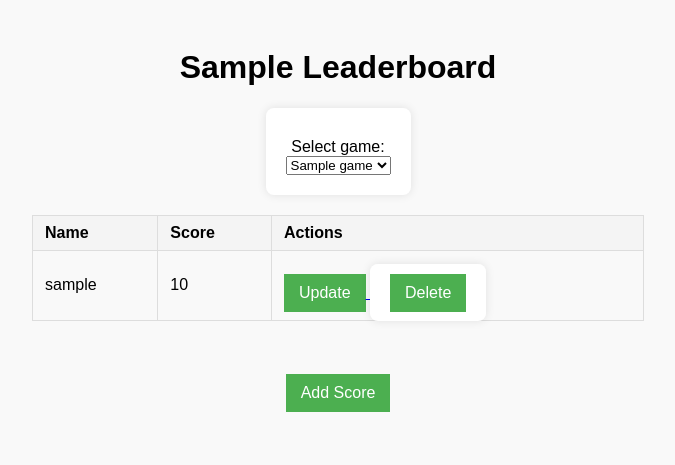
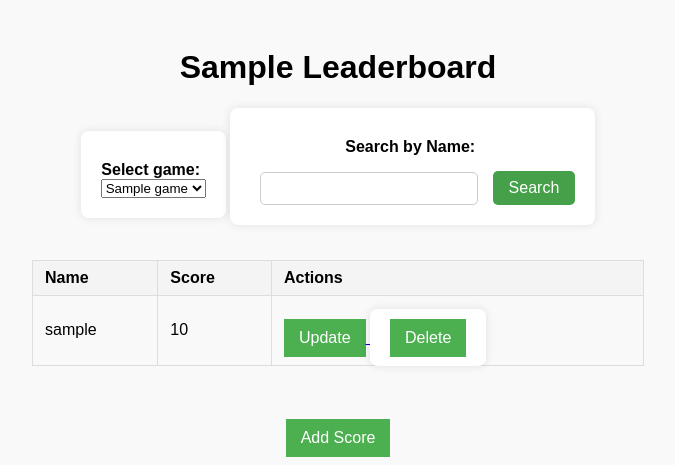
Before and after one commit to John-TRI1/BugFreeBrigade2, a Flask app: template Team Project One/templates/index.html in a window 1280 px wide. Shown: the top 465 px of the page, without its empty margins (302-977 px from the left). Run offline with Flask 3, Linux system fonts and the light colour scheme; the template is opened without the code that fills it: most values are stand-ins (such as "Sample title", 1, 10 or a date in 2020).

Commit message:
Added a search bar that filters through names

```diff
--- a/Team Project One/app.py
+++ b/Team Project One/app.py
@@ -19,6 +19,7 @@ cursor = db.cursor(dictionary=True)
 @app.route("/")
 def index():
     game_name = request.args.get('game', 'game1')
+    search_query = request.args.get('search', '').strip().lower()  # <-- new
 
     cursor.execute("SELECT game_id FROM games WHERE game_name = %s", (game_name,))
     game = cursor.fetchone()
@@ -28,8 +29,16 @@ def index():
 
     game_id = game["game_id"]
 
-
-    cursor.execute("""
+    if search_query:
+        cursor.execute("""
+            SELECT scores.score_id, users.username, scores.score
+            FROM scores
+            JOIN users ON scores.user_id = users.user_id
+            WHERE scores.game_id = %s AND LOWER(users.username) LIKE %s
+            ORDER BY scores.score DESC
+        """, (game_id, f"%{search_query}%"))
+    else:
+        cursor.execute("""
             SELECT scores.score_id, users.username, scores.score
             FROM scores
             JOIN users ON scores.user_id = users.user_id
@@ -43,7 +52,6 @@ def index():
     games = [row["game_name"] for row in cursor.fetchall()]
 
     return render_template("index.html", scores=scores, games=games, current_game=game_name)
-
 
 @app.route("/submit", methods=["GET"])
 def submit_form():
@@ -182,9 +190,6 @@ def delete_score(game, score_id):
         return jsonify({"error": "An error occurred"}), 500
 
 
-
-
-
 @app.route("/update-score/<string:game>/<int:score_id>", methods=["GET", "POST"])
 def update_score(game, score_id):
     if request.method == "GET":
--- a/Team Project One/static/style.css
+++ b/Team Project One/static/style.css
@@ -59,3 +59,32 @@ tr:hover {
     background-color: #ddd;
     transition: 0.3s;
 }
+
+
+/*for search bar*/
+#search {
+    padding: 8px;
+    border-radius: 5px;
+    border: 1px solid #ccc;
+    margin-left: 10px;
+    width: 200px;
+}
+
+form[action="/"] label {
+    font-weight: bold;
+    margin-right: 5px;
+}
+
+form[action="/"] button[type="submit"] {
+    padding: 8px 16px;
+    background-color: #45A049FF;
+    color: white;
+    border: none;
+    border-radius: 5px;
+    margin-left: 10px;
+    cursor: pointer;
+}
+
+form[action="/"] button[type="submit"]:hover {
+    background-color: #0056b3;
+}
--- a/Team Project One/templates/index.html
+++ b/Team Project One/templates/index.html
@@ -16,6 +16,14 @@
                 <option value="{{ g }}" {% if g == current_game %}selected{% endif %}>{{ g }}</option>
             {% endfor %}
         </select>
+    </form>
+
+    <!-- Search by name form -->
+    <form method="get" action="/" style="margin-bottom: 15px;">
+    <input type="hidden" name="game" value="{{ current_game }}">
+    <label for="search">Search by Name:</label>
+    <input type="text" id="search" name="search" value="{{ request.args.get('search', '') }}">
+    <button type="submit">Search</button>
     </form>
 
     <table border="1" cellpadding="5" cellspacing="0">
```
